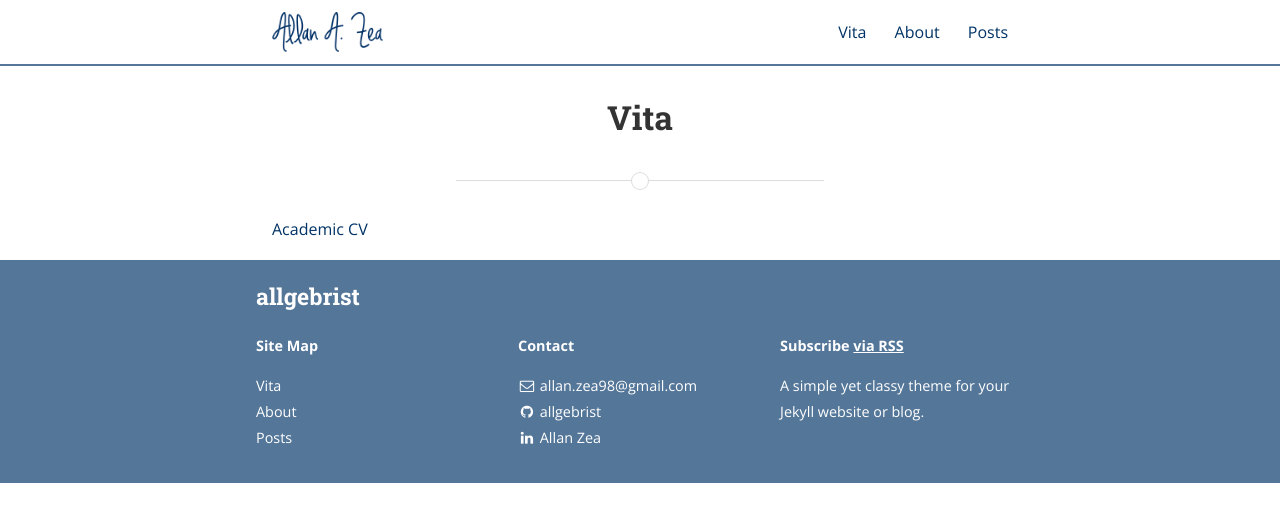
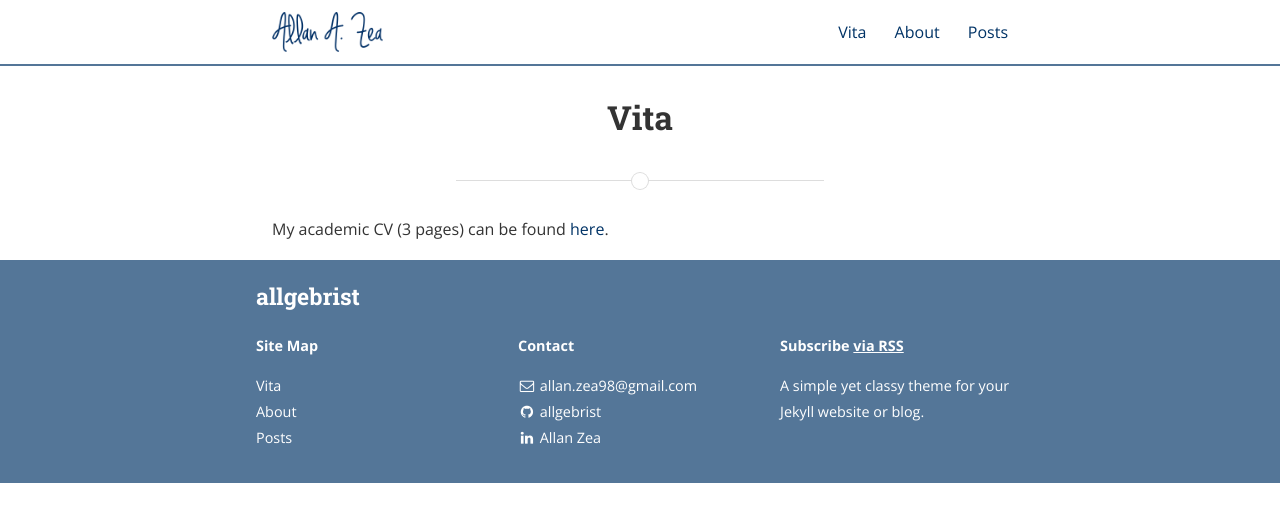
Before and after one commit to allgebrist/allgebrist.github.io, a Jekyll site: the page built from Vita.html, in a window 1280 px wide. Shown: the top 522 px of the page. Built offline with Jekyll 4.4.1, drawn with Linux system fonts in a browser that asks for light colours; nearby versions of some CDN libraries.

Commit message:
Update Vita.html

```diff
--- a/Vita.html
+++ b/Vita.html
@@ -5,4 +5,4 @@ permalink: /Vita/
 ---
 
 
-<a href="https://allgebrist.github.io/Academic_CV.pdf">Academic CV</a>
+My academic CV (3 pages) can be found <a href="https://allgebrist.github.io/Academic_CV.pdf">here</a>.
```
